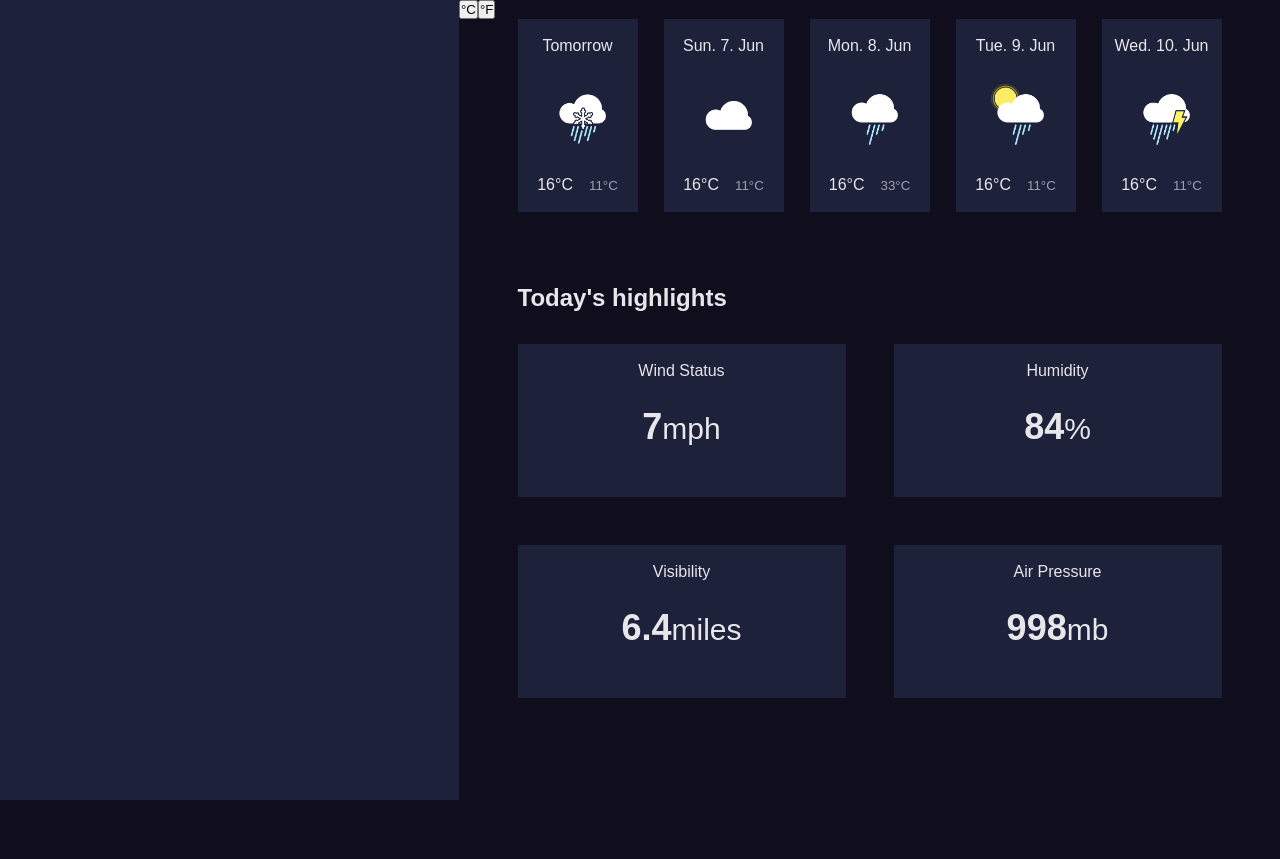
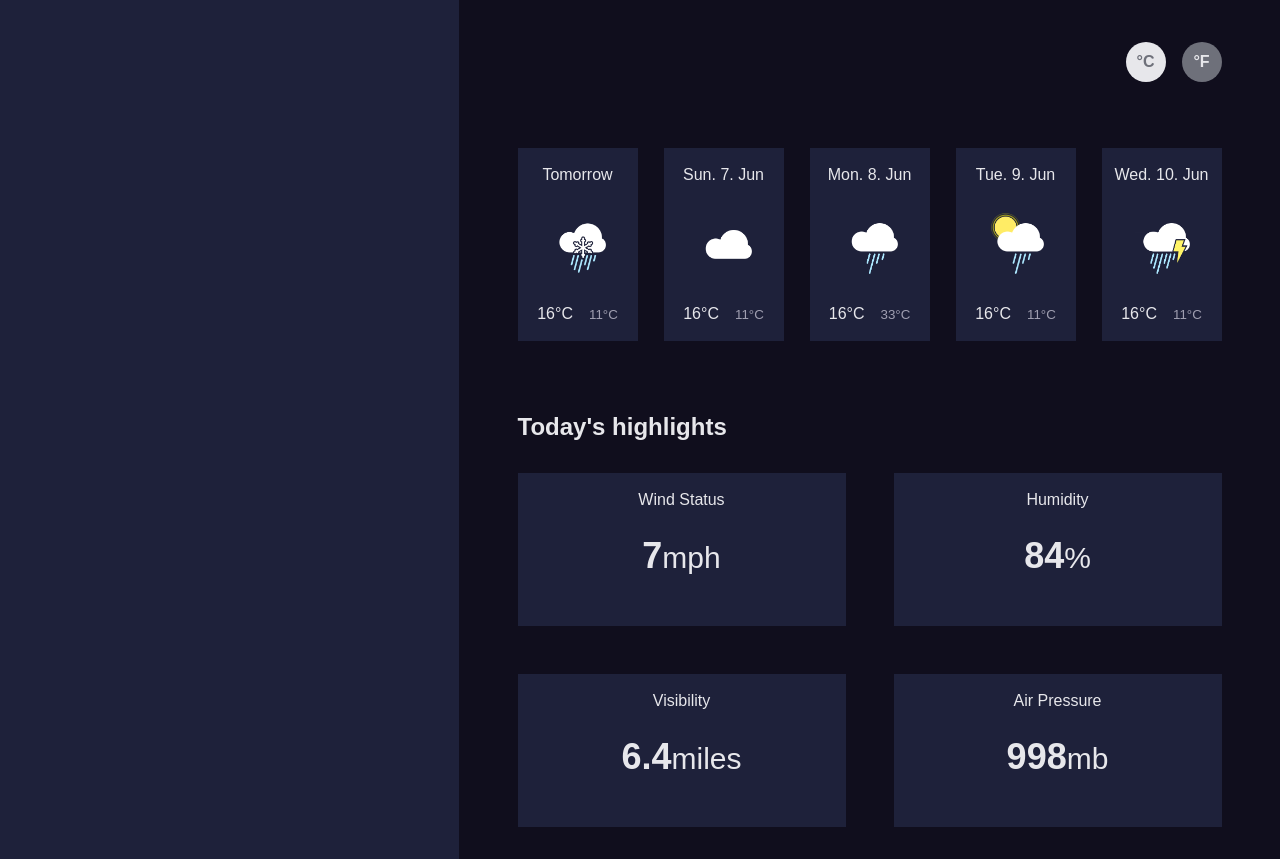
Before and after one commit to Ajdevise/weather, an Angular app: page / in a window 1280 px wide. Before the commit the page ends 800 px from the top, so only its background shows below. Built offline with nearby package versions, Linux system fonts and the light colour scheme.

Commit message:
refactored

```diff
--- a/src/app/app.component.html
+++ b/src/app/app.component.html
@@ -2,85 +2,10 @@
 
 </div>
 <div class="right">
-    <div class="buttons">
-        <button class="btn btn__rounded btn--bold">&#176;C</button>
-        <button class="btn btn__rounded btn--bold">&#176;F</button>
+    <div class="buttons container">
+        <button class="btn btn__rounded btn--bold active">&#176;C</button>
+        <button class="btn btn__rounded btn--bold u-ml-sm">&#176;F</button>
     </div>
-    <section aria-labelledby="title" class="container grid-auto-120">
-        <span id="title" hidden>5 day forecast</span>
-
-        <article class="card">
-            <h3 class="card__heading">Tomorrow</h3>
-            <img src="../assets/images/Sleet.png" alt="HeavyCloud" class="card__img card__separator">
-            <div class="card__temp">
-                <strong class="card__temp--primary">16&#176;C</strong>
-                <small class="card__temp--secondary u-ml-sm">11&#176;C</small>
-            </div>
-        </article>
-        <article class="card">
-            <h3 class="card__heading">Sun. 7. Jun</h3>
-            <img src="../assets/images/HeavyCloud.png" alt="HeavyCloud" class="card__img card__separator">
-            <div class="card__temp">
-                <strong class="card__temp--primary">16&#176;C</strong>
-                <small class="card__temp--secondary u-ml-sm">11&#176;C</small>
-            </div>
-        </article>
-        <article class="card">
-            <h3 class="card__heading">Mon. 8. Jun</h3>
-            <img src="../assets/images/LightRain.png" alt="HeavyCloud" class="card__img card__separator">
-            <div class="card__temp">
-                <strong class="card__temp--primary">16&#176;C</strong>
-                <small class="card__temp--secondary u-ml-sm">33&#176;C</small>
-            </div>
-        </article>
-        <article class="card">
-            <h3 class="card__heading">Tue. 9. Jun</h3>
-            <img src="../assets/images/Shower.png" alt="HeavyCloud" class="card__img card__separator">
-            <div class="card__temp">
-                <strong class="card__temp--primary">16&#176;C</strong>
-                <small class="card__temp--secondary u-ml-sm">11&#176;C</small>
-            </div>
-        </article>
-        <article class="card">
-            <h3 class="card__heading">Wed. 10. Jun</h3>
-            <img src="../assets/images/Thunderstorm.png" alt="HeavyCloud" class="card__img card__separator">
-            <div class="card__temp">
-                <strong class="card__temp--primary">16&#176;C</strong>
-                <small class="card__temp--secondary u-ml-sm">11&#176;C</small>
-            </div>
-        </article>
-    </section>
-    <section class="container highlights">
-        <h2 class="u-mb-md">Today's highlights</h2>
-        <div class="grid-auto-328">
-            <article class="card">
-                <h3 class="card__heading">Wind Status</h3>
-                <p class="card__big card__separator">
-                    <strong>7</strong>
-                    <small>mph</small>
-                </p>
-            </article>
-            <article class="card">
-                <h3 class="card__heading">Humidity</h3>
-                <p class="card__big card__separator">
-                    <strong>84</strong>
-                    <small>%</small>
-                </p>
-            </article>
-            <article class="card">
-                <h3 class="card__heading">Visibility</h3>
-                <p class="card__big card__separator">
-                    <strong>6.4</strong>
-                    <small>miles</small>
-                </p>
-            </article>
-            <article class="card">
-                <h3 class="card__heading">Air Pressure</h3>
-                <p class="card__big card__separator">
-                    <strong>998</strong>
-                    <small>mb</small>
-                </p>
-            </article>
-        </div>
-    </section>
+    <app-five-days-forecast></app-five-days-forecast>
+    <app-todays-highlights></app-todays-highlights>
 </div>
--- a/src/app/app.component.scss
+++ b/src/app/app.component.scss
@@ -12,20 +12,10 @@
     min-height: 100vh;
 }
 
-.grid-auto-120 {
-    display: grid;
-    grid-template-columns: repeat(auto-fit, minmax(7.5rem, 1fr));
-    gap: 1.625rem;
-}
-
-.grid-auto-328 {
-    display: grid;
-    grid-template-columns: repeat(auto-fit, minmax(20.5rem, 1fr));
-    gap: 3rem;
-}
-
-.highlights {
-    margin-top: 4.5rem;
+.buttons {
+    text-align: end;
+    margin-top: 2.625rem;
+    margin-bottom: 4.125rem;
 }
 
 @media screen and (max-width: 900px) {
--- a/src/app/app.module.ts
+++ b/src/app/app.module.ts
@@ -4,10 +4,14 @@ import { HttpClientModule } from '@angular/common/http';
 
 import { AppRoutingModule } from './app-routing.module';
 import { AppComponent } from './app.component';
+import { TodaysHighlightsComponent } from './forecast/todays-highlights/todays-highlights.component';
+import { FiveDaysForecastComponent } from './forecast/five-days-forecast/five-days-forecast.component';
 
 @NgModule({
   declarations: [
-    AppComponent
+    AppComponent,
+    TodaysHighlightsComponent,
+    FiveDaysForecastComponent
   ],
   imports: [
     BrowserModule,
--- /dev/null
+++ b/src/app/forecast/five-days-forecast/five-days-forecast.component.html
@@ -0,0 +1,44 @@
+<section aria-labelledby="title" class="container grid-auto-120">
+    <span id="title" hidden>5 day forecast</span>
+
+    <article class="card">
+        <h3 class="card__heading">Tomorrow</h3>
+        <img src="../assets/images/Sleet.png" alt="HeavyCloud" class="card__img card__separator">
+        <div class="card__temp">
+            <strong class="card__temp--primary">16&#176;C</strong>
+            <small class="card__temp--secondary u-ml-sm">11&#176;C</small>
+        </div>
+    </article>
+    <article class="card">
+        <h3 class="card__heading">Sun. 7. Jun</h3>
+        <img src="../assets/images/HeavyCloud.png" alt="HeavyCloud" class="card__img card__separator">
+        <div class="card__temp">
+            <strong class="card__temp--primary">16&#176;C</strong>
+            <small class="card__temp--secondary u-ml-sm">11&#176;C</small>
+        </div>
+    </article>
+    <article class="card">
+        <h3 class="card__heading">Mon. 8. Jun</h3>
+        <img src="../assets/images/LightRain.png" alt="HeavyCloud" class="card__img card__separator">
+        <div class="card__temp">
+            <strong class="card__temp--primary">16&#176;C</strong>
+            <small class="card__temp--secondary u-ml-sm">33&#176;C</small>
+        </div>
+    </article>
+    <article class="card">
+        <h3 class="card__heading">Tue. 9. Jun</h3>
+        <img src="../assets/images/Shower.png" alt="HeavyCloud" class="card__img card__separator">
+        <div class="card__temp">
+            <strong class="card__temp--primary">16&#176;C</strong>
+            <small class="card__temp--secondary u-ml-sm">11&#176;C</small>
+        </div>
+    </article>
+    <article class="card">
+        <h3 class="card__heading">Wed. 10. Jun</h3>
+        <img src="../assets/images/Thunderstorm.png" alt="HeavyCloud" class="card__img card__separator">
+        <div class="card__temp">
+            <strong class="card__temp--primary">16&#176;C</strong>
+            <small class="card__temp--secondary u-ml-sm">11&#176;C</small>
+        </div>
+    </article>
+</section>
--- /dev/null
+++ b/src/app/forecast/five-days-forecast/five-days-forecast.component.scss
@@ -0,0 +1,5 @@
+.grid-auto-120 {
+    display: grid;
+    grid-template-columns: repeat(auto-fit, minmax(7.5rem, 1fr));
+    gap: 1.625rem;
+}
--- /dev/null
+++ b/src/app/forecast/five-days-forecast/five-days-forecast.component.ts
@@ -0,0 +1,15 @@
+import { Component, OnInit } from '@angular/core';
+
+@Component({
+  selector: 'app-five-days-forecast',
+  templateUrl: './five-days-forecast.component.html',
+  styleUrls: ['./five-days-forecast.component.scss']
+})
+export class FiveDaysForecastComponent implements OnInit {
+
+  constructor() { }
+
+  ngOnInit() {
+  }
+
+}
--- /dev/null
+++ b/src/app/forecast/todays-highlights/todays-highlights.component.html
@@ -0,0 +1,33 @@
+<section class="container highlights">
+    <h2 class="u-mb-md">Today's highlights</h2>
+    <div class="grid-auto-328">
+        <article class="card">
+            <h3 class="card__heading">Wind Status</h3>
+            <p class="card__big card__separator">
+                <strong>7</strong>
+                <small>mph</small>
+            </p>
+        </article>
+        <article class="card">
+            <h3 class="card__heading">Humidity</h3>
+            <p class="card__big card__separator">
+                <strong>84</strong>
+                <small>%</small>
+            </p>
+        </article>
+        <article class="card">
+            <h3 class="card__heading">Visibility</h3>
+            <p class="card__big card__separator">
+                <strong>6.4</strong>
+                <small>miles</small>
+            </p>
+        </article>
+        <article class="card">
+            <h3 class="card__heading">Air Pressure</h3>
+            <p class="card__big card__separator">
+                <strong>998</strong>
+                <small>mb</small>
+            </p>
+        </article>
+    </div>
+</section>
--- /dev/null
+++ b/src/app/forecast/todays-highlights/todays-highlights.component.scss
@@ -0,0 +1,10 @@
+.grid-auto-328 {
+    display: grid;
+    grid-template-columns: repeat(auto-fit, minmax(20.5rem, 1fr));
+    gap: 3rem;
+}
+
+.highlights {
+    margin-top: 4.5rem;
+    margin-bottom: 2rem;
+}
--- /dev/null
+++ b/src/app/forecast/todays-highlights/todays-highlights.component.ts
@@ -0,0 +1,15 @@
+import { Component, OnInit } from '@angular/core';
+
+@Component({
+  selector: 'app-todays-highlights',
+  templateUrl: './todays-highlights.component.html',
+  styleUrls: ['./todays-highlights.component.scss']
+})
+export class TodaysHighlightsComponent implements OnInit {
+
+  constructor() { }
+
+  ngOnInit() {
+  }
+
+}
--- /dev/null
+++ b/src/style/components/_btn.scss
@@ -0,0 +1,23 @@
+.btn {
+    background-color: var(--button-background);
+    border: none;
+    height: 2.5rem;
+    color: var(--clr-text-1);
+    font-size: 1rem;
+    font-family: inherit;
+    cursor: pointer;
+
+    &__rounded {
+        border-radius: 50%;
+        width: 2.5rem;
+
+        &.active {
+            background-color: var(--clr-text-1);
+            color: var(--button-background);
+        }
+    }
+
+    &--bold {
+        font-weight: 700;
+    }
+}
--- a/src/styles.scss
+++ b/src/styles.scss
@@ -3,3 +3,4 @@
 @import "./style/global";
 @import "./style/utils";
 @import "./style/components/card";
+@import "./style/components/btn";
```
